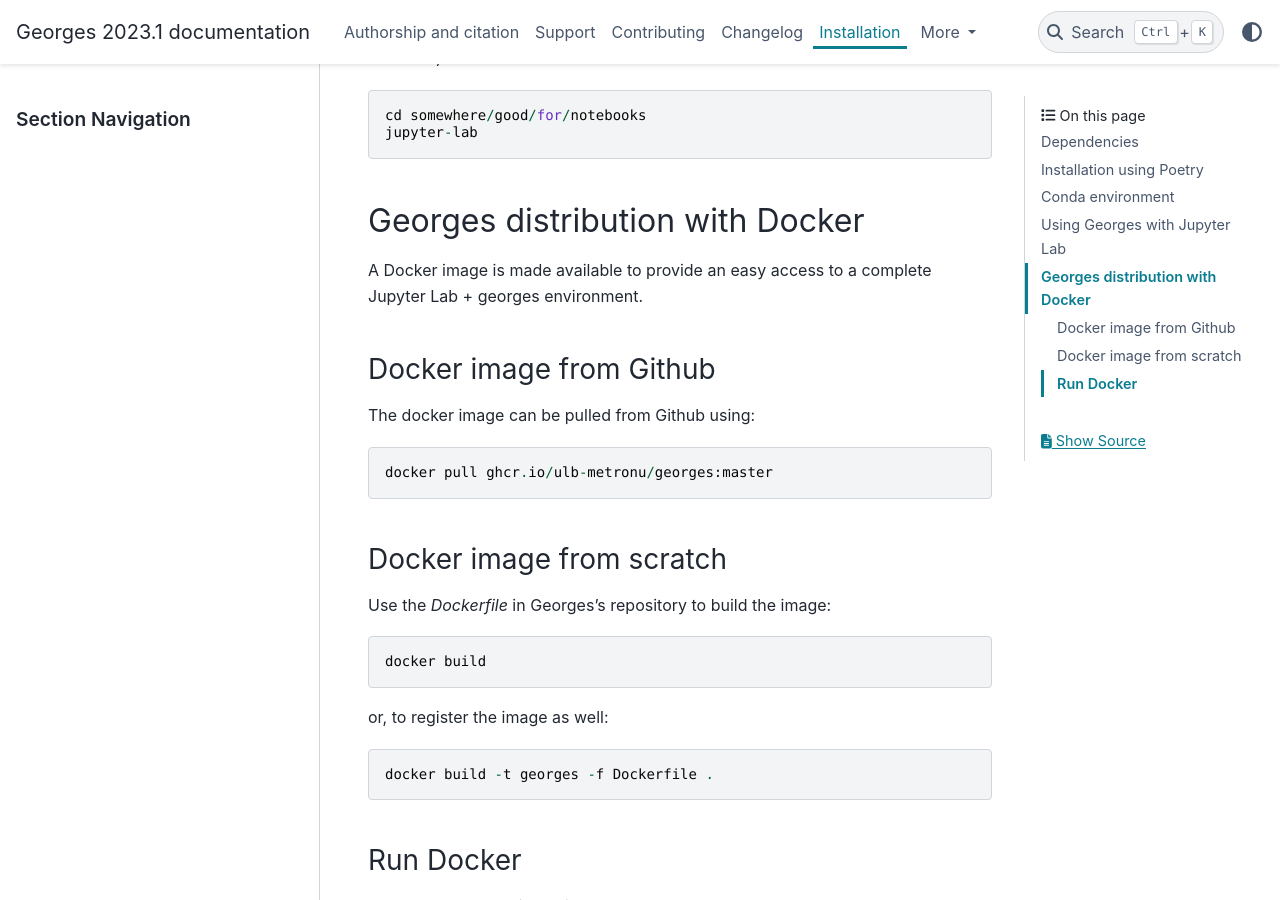
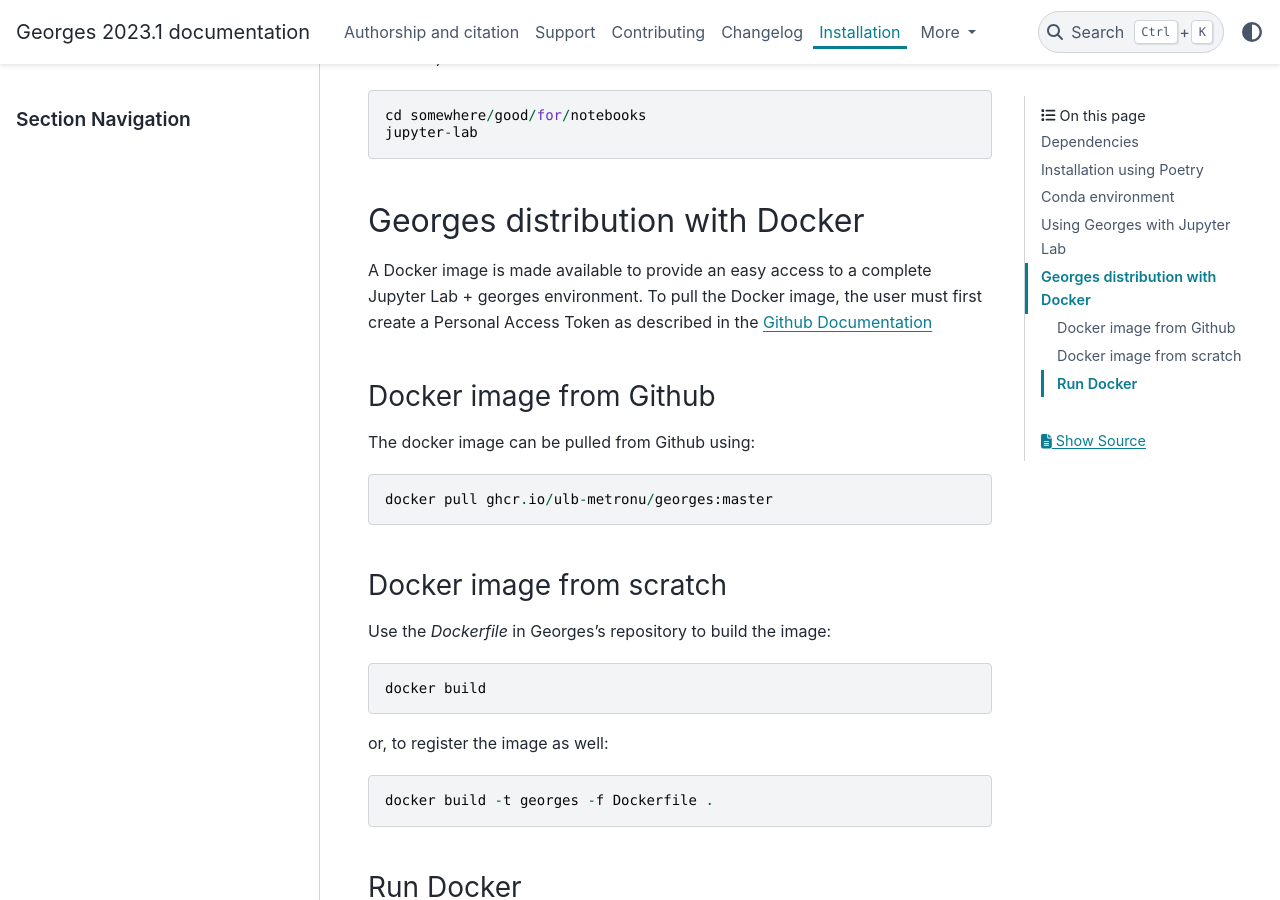
Before and after one commit to ULB-Metronu/georges, a Sphinx documentation site: the page built from docs/installation.rst, in a window 1280 px wide and 900 px high, scrolled down 3218 px. Built offline with Sphinx 7.4.7 and the PyData theme 0.15.4, drawn with Linux system fonts in a browser that asks for light colours.

Commit message:
Minor changes

```diff
--- a/docs/installation.rst
+++ b/docs/installation.rst
@@ -138,7 +138,9 @@
 #####################################
 
 A Docker image is made available to provide an easy access to a
-complete Jupyter Lab + georges environment.
+complete Jupyter Lab + georges environment. To pull the Docker image, the user
+must first create a Personal Access Token as described in the `Github Documentation
+<https://docs.github.com/en/packages/working-with-a-github-packages-registry/working-with-the-container-registry>`_
 
 Docker image from Github
 ------------------------
--- a/pyproject.toml
+++ b/pyproject.toml
@@ -42,8 +42,8 @@
 python = ">3.8.1 <3.11"
 georges-core = "2023.2"
 pymoo = "0.6.0.1"
-lmfit = "1.1.0"
-sympy = "1.11.1"
+lmfit = "1.2.2"
+sympy = "1.12"
 hist = {extras = ["plot"],version="2.6.3"}
 
 [tool.poetry.group.docs]
```
Also changed, not shown: 1 other file.
